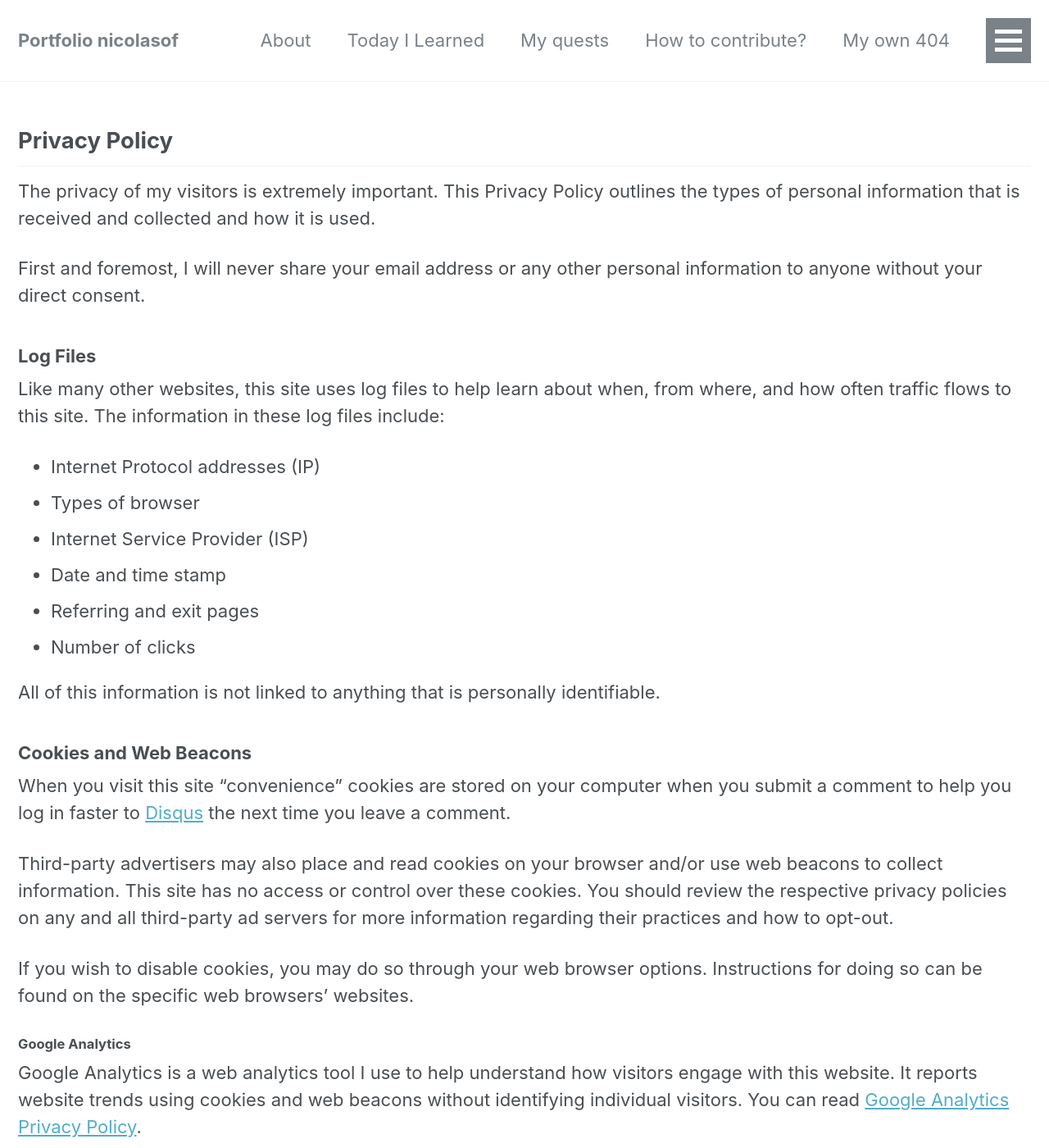
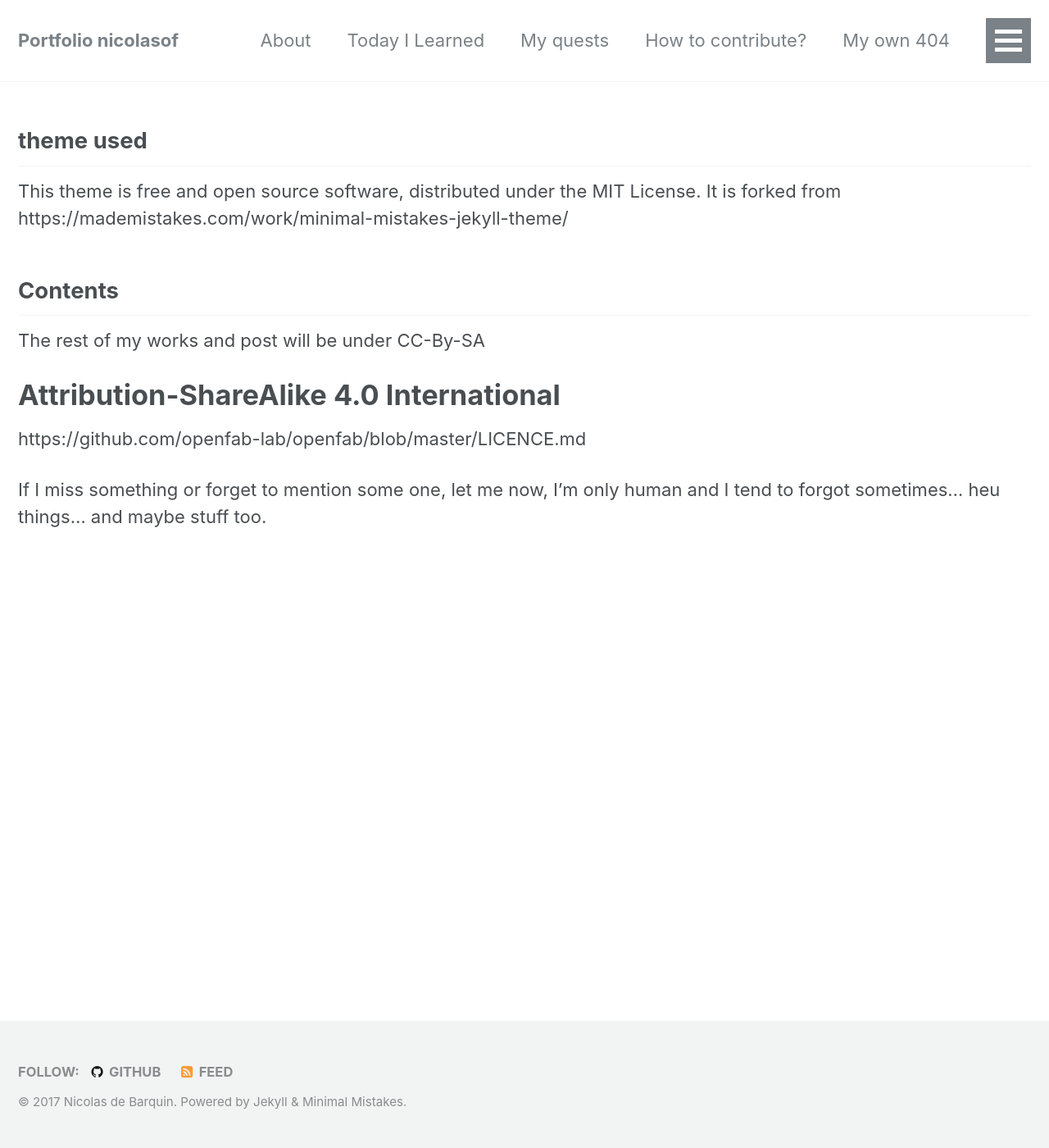
Before and after one commit to nicolasdb/nicolasdb.github.io, a Jekyll site: the page built from _pages/terms.md, in a window 1280 px wide and 1400 px high. Shown: the whole window at 82% size. Built offline with Jekyll 4.4.1, drawn with Linux system fonts in a browser that asks for light colours; some of the changed text lies outside the part shown.

Commit message:
Update terms.md

```diff
--- a/_pages/terms.md
+++ b/_pages/terms.md
@@ -4,53 +4,20 @@ title: "Terms and Privacy Policy"
 last_modified_at: 2017-10-20T12:42:38-04:00
 toc: true
 ---
+## theme used
 
-## Privacy Policy
+This theme is free and open source software, distributed under the MIT License.
+It is forked from https://mademistakes.com/work/minimal-mistakes-jekyll-theme/
 
-The privacy of my visitors is extremely important. This Privacy Policy outlines the types of personal information that is received and collected and how it is used.
 
-First and foremost, I will never share your email address or any other personal information to anyone without your direct consent.
 
-### Log Files
+## Contents
 
-Like many other websites, this site uses log files to help learn about when, from where, and how often traffic flows to this site. The information in these log files include:
+The rest of my works and post will be under CC-By-SA
 
-* Internet Protocol addresses (IP)
-* Types of browser
-* Internet Service Provider (ISP)
-* Date and time stamp
-* Referring and exit pages
-* Number of clicks
+# Attribution-ShareAlike 4.0 International
 
-All of this information is not linked to anything that is personally identifiable.
+https://github.com/openfab-lab/openfab/blob/master/LICENCE.md
 
-### Cookies and Web Beacons
 
-When you visit this site "convenience" cookies are stored on your computer when you submit a comment to help you log in faster to [Disqus](http://disqus.com) the next time you leave a comment.
-
-Third-party advertisers may also place and read cookies on your browser and/or use web beacons to collect information. This site has no access or control over these cookies. You should review the respective privacy policies on any and all third-party ad servers for more information regarding their practices and how to opt-out.
-
-If you wish to disable cookies, you may do so through your web browser options. Instructions for doing so can be found on the specific web browsers' websites.
-
-#### Google Analytics
-
-Google Analytics is a web analytics tool I use to help understand how visitors engage with this website. It reports website trends using cookies and web beacons without identifying individual visitors. You can read [Google Analytics Privacy Policy](http://www.google.com/analytics/learn/privacy.html).
-
-#### Google Adsense
-
-Google Adsense, a third party affiliate marketing network, uses cookies to help make sure I get a commission when you buy a product after clicking on a link or ad banner that takes you to the site of one of their merchants. You can read [Google Adsense Privacy Policy](http://support.google.com/adsense/bin/answer.py?hl=en&answer=48182).
-
-## Disclosure Policy
-
-I make money on this website through affiliate programs. If you click an affiliate link or ad banner and buy the product, you help support this website because I'll get a percentage of that sale.
-
-Currently I'm an affiliate for Amazon and Google Adsense.
-
-What this means for you:
-
-* I became an affiliate to earn revenue towards the costs of running and maintaining this website. Where I have direct control over which ads are served on this website I offer only products that are directly related to the topic of this website and products that a reader/subscriber would have a genuine interest in or need of.
-* I do not and will not recommend a product just for the sake of making money.
-* I do not let the compensation I receive influence the content, topics, posts, or opinions expressed on this website.
-* I respect and value my readers too much to write anything other than my own genuine and objective opinions and advice.
-
-Just like this website, my Disclosure Policy is a work in progress. As the revenue streams evolve, so will this page.
+If I miss something or forget to mention some one, let me now, I'm only human and I tend to forgot sometimes... heu things... and maybe stuff too.
```
